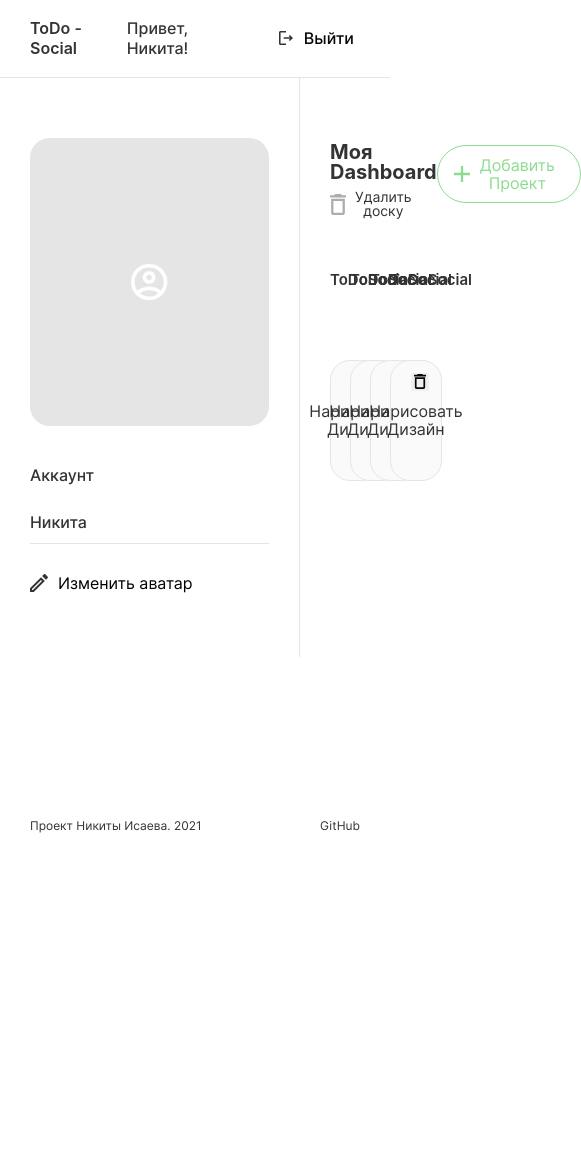
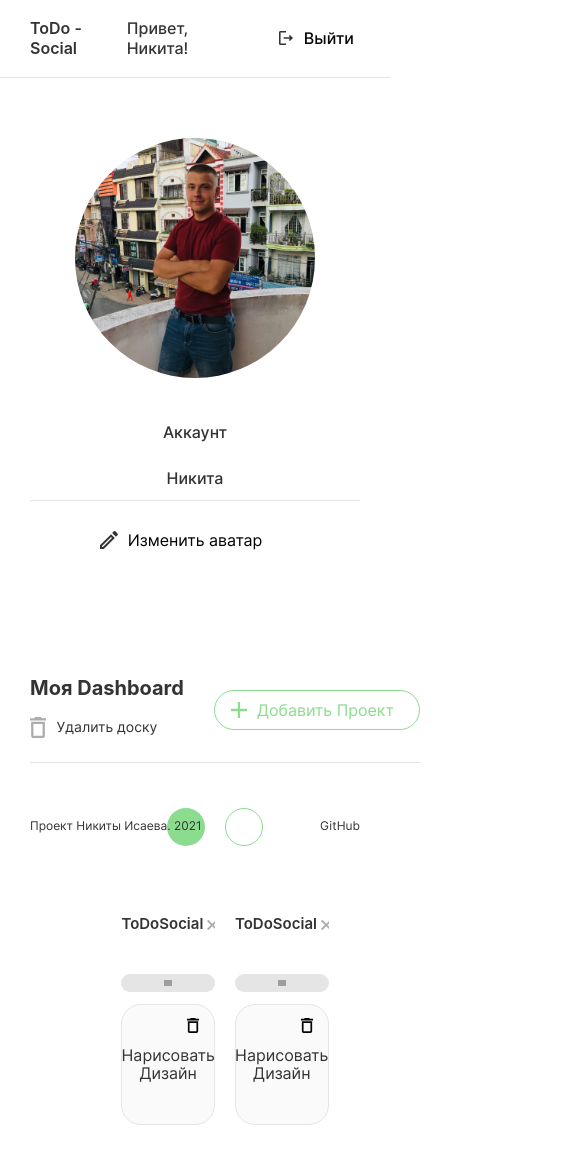
Before and after one commit to Keller108/todosocial, a React (Create React App) app in the folder frontend/: page / in a window 390 px wide. Shown: the top 1164 px of the page, 581 px wide, since content can reach past the window. Before the commit the page ends 844 px from the top, so only its background shows below. Built offline with nearby package versions, Linux system fonts and the light colour scheme; grey boxes are pictures that could not be loaded; a web font is replaced by a local one.

Commit message:
JSX Tabs - st.7

```diff
--- a/frontend/src/components/DashboardTool/DashboardTool.css
+++ b/frontend/src/components/DashboardTool/DashboardTool.css
@@ -186,6 +186,7 @@
     outline: none;
     border: none;
     box-sizing: border-box;
+    background-color: rgba(0,0,0,0);
     background-image: url("../../images/delete-collection-icon_black.svg");
     background-size: 12px;
     background-position: center;
@@ -205,3 +206,10 @@
         max-width: 150px;
     }
 }
+
+@media (max-width: 940px) {
+    .dashboard__project-list {
+        align-items: center;
+        justify-content: center;
+    }
+}
--- a/frontend/src/components/DashboardTool/DashboardTool.js
+++ b/frontend/src/components/DashboardTool/DashboardTool.js
@@ -1,5 +1,6 @@
 import React from 'react';
 import './DashboardTool.css';
+import Tabs from '../Tabs/Tabs';
 
 function DashboardTool () {
     return (
@@ -27,41 +28,8 @@ function DashboardTool () {
                     Добавить Проект
                 </button>
             </div>
+            <Tabs />
             <ul className="dashboard__project-list">
-                <li className="dashboard__project-list-item">
-                    <div className="dashboard__project-list-item-tool">
-                        <h3 className="dashboard__project-list-item-title">
-                            ToDoSocial
-                        </h3>
-                        <button className="dashboard__project-list-item-delete-btn transparent-link" aria-label="delete button"/>
-                    </div>
-                    <ul className="dashboard__todo-list">
-                        <button className="dashboard__todo-add-btn" type="button" aria-label="add an item"/>
-                        <li className="dashboard__todo-list-item">
-                        <button className="dashboard__todo-list-delete-btn" type="button" aria-label="delete button"/>
-                            <p className="dashboard__project-list-item-text">
-                                Нарисовать Дизайн
-                            </p>
-                        </li>
-                    </ul>
-                </li>
-                <li className="dashboard__project-list-item">
-                    <div className="dashboard__project-list-item-tool">
-                        <h3 className="dashboard__project-list-item-title">
-                            ToDoSocial
-                        </h3>
-                        <button className="dashboard__project-list-item-delete-btn transparent-link" aria-label="delete button"/>
-                    </div>
-                    <ul className="dashboard__todo-list">
-                        <button className="dashboard__todo-add-btn" type="button" aria-label="add an item"/>
-                        <li className="dashboard__todo-list-item">
-                        <button className="dashboard__todo-list-delete-btn" type="button" aria-label="delete button"/>
-                            <p className="dashboard__project-list-item-text">
-                                Нарисовать Дизайн
-                            </p>
-                        </li>
-                    </ul>
-                </li>
                 <li className="dashboard__project-list-item">
                     <div className="dashboard__project-list-item-tool">
                         <h3 className="dashboard__project-list-item-title">
--- a/frontend/src/components/Main/Main.css
+++ b/frontend/src/components/Main/Main.css
@@ -100,11 +100,59 @@
     flex-direction: column;
     align-items: flex-start;
     justify-content: flex-start;
-    padding: 44px 60px 60px 30px;
+    padding: 44px 30px 60px 30px;
 }
 
 @media (max-width: 1200px) {
     .profile-container {
         max-width: 345px;
     }
+    .main__todos-container {
+        width: calc(100% - 345px);
+    }
 }
+
+@media (max-width: 1060px) {
+    .profile-container {
+        max-width: 295px;
+    }
+    .main__todos-container {
+        width: calc(100% - 295px);
+    }
+}
+
+@media (max-width: 940px) {
+    .main {
+        max-width: unset;
+        flex-direction: column;
+    }
+
+    .profile-container {
+        max-width: 100%;
+        align-items: center;
+        justify-content: center;
+        border-right: unset;
+    }
+
+    .main__todos-container {
+        width: 100%;
+        align-items: center;
+        justify-content: center;
+    }
+
+    .profile-img-wrapper {
+        margin: 0 auto;
+        width: 240px;
+        height: 240px;
+        border-radius: 50%;
+        margin-bottom: 45px;
+    }
+    .profile-container__personal-info {
+        align-items: center;
+        text-align: center;
+        margin: 0 auto;
+    }
+    .profile-container__edit-avatar-btn {
+        margin: 0 auto;
+    }
+}
--- a/frontend/src/components/Main/Main.js
+++ b/frontend/src/components/Main/Main.js
@@ -1,6 +1,6 @@
 import React from "react";
 import './Main.css';
-import imagePath from '../../images/blank-avatar.jpg';
+import imagePath from '../../images/nick-photo.jpg';
 import DashboardTool from "../DashboardTool/DashboardTool";
 
 function Main () {
--- /dev/null
+++ b/frontend/src/components/Tabs/Tabs.css
@@ -0,0 +1,39 @@
+.dashboard__tabs {
+    width: 100%;
+    display: flex;
+    flex-direction: row;
+    align-items: center;
+    justify-content: center;
+    margin: 0;
+    margin-bottom: 50px;
+    padding: 10px;
+    box-sizing: border-box;
+    list-style-type: none;
+}
+
+.dashboard__tab-item {
+    display: flex;
+    flex-direction: column;
+    align-items: center;
+    justify-content: center;
+    padding: 0;
+    margin: 0;
+    box-sizing: border-box;
+}
+
+.tab-btn {
+    width: 38px;
+    height: 38px;
+    margin: 0;
+    box-sizing: border-box;
+    outline: none;
+    border: 1px solid #8CDC8F;
+    background-color: #fff;
+    border-radius: 50%;
+    margin-right: 20px;
+}
+
+.tab-btn_active {
+    border: none;
+    background-color: #8CDC8F;
+}
--- /dev/null
+++ b/frontend/src/components/Tabs/Tabs.js
@@ -0,0 +1,17 @@
+import React from "react";
+import './Tabs.css';
+
+function Tabs() {
+    return (
+        <ul className="dashboard__tabs">
+            <li className="dashboard__tab-item">
+                <button className="tab-btn tab-btn_active" type="button" aria-label="add the todo"/>
+            </li>
+            <li className="dashboard__tab-item">
+                <button className="tab-btn" type="button" aria-label="add the todo"/>
+            </li>
+        </ul>
+    )
+};
+
+export default Tabs;
--- a/frontend/src/index.css
+++ b/frontend/src/index.css
@@ -14,3 +14,7 @@
 .transparent-link:hover {
   opacity: .7;
 }
+
+#root {
+  margin: 0 auto;
+}
```
